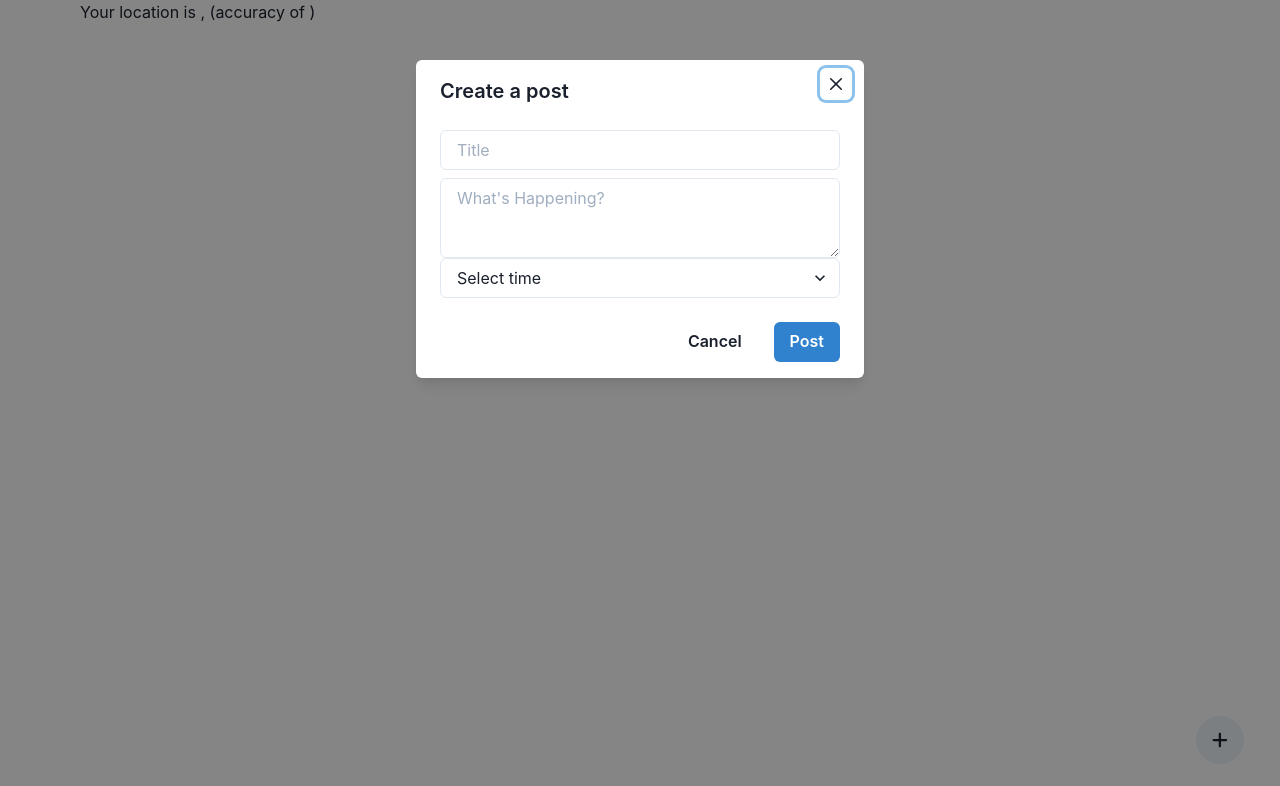
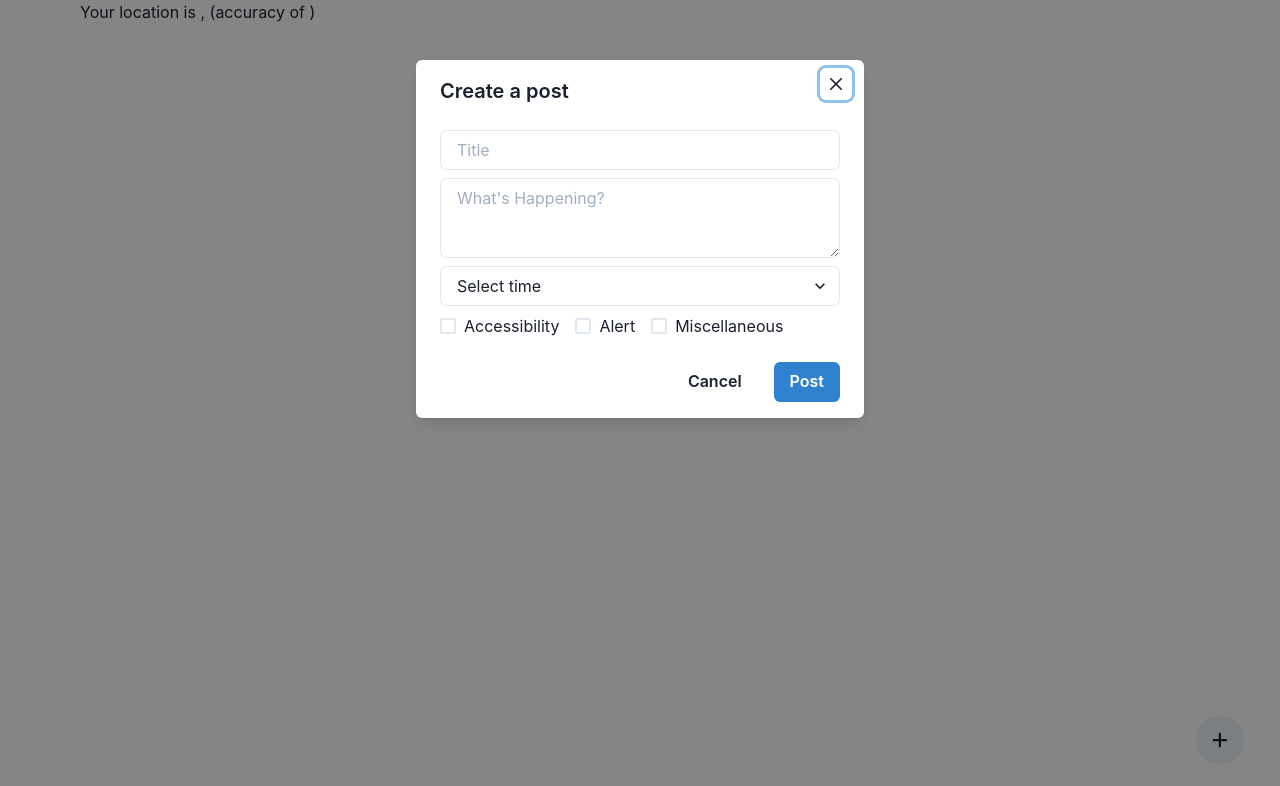
Before and after one commit to nwstorm/here, a React (Create React App) app: page / in a window 1280 px wide. Both pictures are taken after a click on the button 1220 px from the left and 740 px from the top of the page. Shown: the top 786 px of the page. Built offline with nearby package versions, Linux system fonts and the light colour scheme; no server answers; the database is empty.

Commit message:
Tags in create modal

```diff
--- a/src/components/CreatePostModal.js
+++ b/src/components/CreatePostModal.js
@@ -1,6 +1,8 @@
 import { useState } from "react";
 import {
   Button,
+  Checkbox,
+  Flex,
   Input,
   Modal,
   ModalBody,
@@ -14,14 +16,22 @@ import {
 } from "@chakra-ui/react";
 import { addPost } from "../firebase";
 import React from "react";
+import { TAGS } from "../constants";
+
+const defaultTags = TAGS;
+Object.entries(TAGS).forEach(entry => {
+  defaultTags[entry[0]].checked = false;
+})
 
 export default function CreatePostModal({ location, isOpen, onClose }) {
   const [title, setTitle] = useState("");
   const [description, setDescription] = useState("");
   const [time, setTime] = useState("");
+  const [tags, setTags] = useState(defaultTags);
 
   const handleClick = () => {
-    addPost(title, description, time, {
+    const selectedTags = Object.values(tags).filter(tag => tag.checked).map(tag => tag.name);
+    addPost(title, description, time, selectedTags, {
       lat: location.latitude,
       lon: location.longitude,
     });
@@ -50,13 +60,35 @@ export default function CreatePostModal({ location, isOpen, onClose }) {
             onChange={(e) => setDescription(e.target.value)}
             placeholder={`What's Happening?`}
           />
-          <Select placeholder="Select time" onChange={(e) => handleTime(e)}>
+          <Select mt="8px" placeholder="Select time" onChange={(e) => handleTime(e)}>
             <option value={1}>1 Hour</option>
             <option value={4}>4 Hours</option>
             <option value={12}>12 Hours</option>
             <option value={24}>1 Day</option>
             <option value={168}>1 Week</option>
           </Select>
+          <Flex mt="8px" columnGap={4} rowGap={2} direction='row' flexWrap="wrap">
+            {Object.entries(tags).map(entry => {
+              const [name, value] = entry;
+              return (
+                <Checkbox
+                  key={name}
+                  isChecked={tags[name].checked}
+                  onChange={() => {
+                    setTags({
+                      ...tags,
+                      [name]: {
+                        ...tags[name],
+                        checked: !tags[name].checked
+                      }
+                    })
+                  }}
+                >
+                  {value.name}
+                </Checkbox>
+              )
+            })}
+          </Flex>
         </ModalBody>
 
         <ModalFooter>
--- /dev/null
+++ b/src/constants.js
@@ -0,0 +1,11 @@
+export const TAGS = {
+  a11y: {
+    name: "Accessibility"
+  },
+  alert: {
+    name: "Alert",
+  },
+  misc: {
+    name: "Miscellaneous"
+  },
+};
--- a/src/firebase.js
+++ b/src/firebase.js
@@ -49,11 +49,12 @@ export const updatePost = async (id, upvoteCount) => {
 };
 
 // Add a post
-export const addPost = async (title, body, time, coords) => {
+export const addPost = async (title, body, time, tags, coords) => {
   await addDoc(collection(db, "posts"), {
     title,
     body,
     time,
+    tags,
     coords,
     upvoteCount: 0,
   });
```
